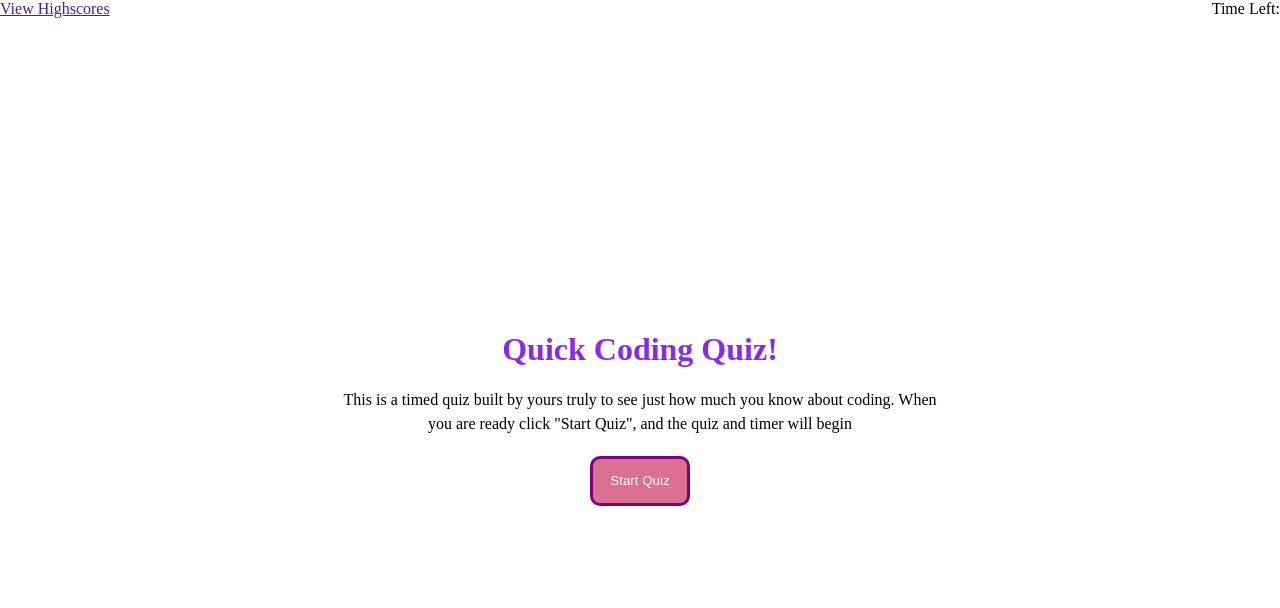
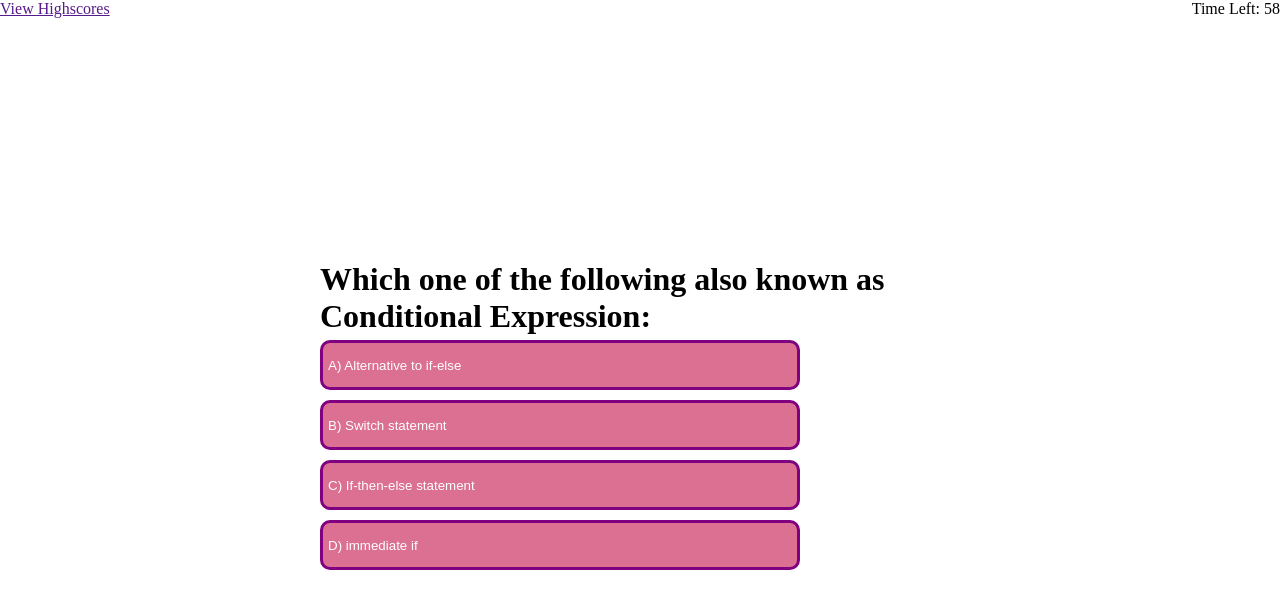
Before and after one commit to Tonkel/coding-quiz, a plain HTML site: page index.html in a window 1280 px wide. Both pictures are taken after a click on the button "Start Quiz". Drawn offline with Linux system fonts and the light colour scheme.

Commit message:
creates function to delete children, creates function to create a question slide when the start quiz button is pressed, customizes that newly created slide in css.

```diff
--- a/assets/css/style.css
+++ b/assets/css/style.css
@@ -44,3 +44,25 @@ header {
   color: white;
   border-radius: 10px;
 }
+
+#start-button:hover {
+  opacity: 0.5;
+}
+
+#slide-question {
+  text-align: start;
+}
+
+#slide-button {
+  align-self: flex-start;
+  margin-top: 5px;
+  margin-bottom: 5px;
+  padding-left: 5px;
+  width: 75%;
+  height: 50px;
+  border: 3px solid purple;
+  background-color: palevioletred;
+  color: white;
+  border-radius: 10px;
+  text-align: left;
+}
--- a/assets/js/script.js
+++ b/assets/js/script.js
@@ -4,8 +4,11 @@ var timerEl = document.querySelector("#timer");
 var contentEl = document.querySelector("#content");
 var startQuizEl = document.querySelector("#start-button");
 //Data
-var questionCard = 0;
+var correctAnswers = 0;
+var incorrectAnswers = 0;
+var questionNumber = 0;
 var timeLeft = 60;
+//save so can stop timer when required
 var stopTime;
 var objects = [
   (obj1 = {
@@ -33,8 +36,9 @@ var objects = [
 ];
 
 //Functions
+
 //create a function that generates a div with an h1, paragraph explaining what the quiz is, and a start quiz button
-function startQuiz() {
+function loadPage() {
   //create
   var headerEl = document.createElement("h1");
   //build
@@ -52,14 +56,89 @@ function startQuiz() {
   //now do the same with a button
   var buttonEl = document.createElement("button");
   buttonEl.setAttribute("id", "start-button");
+  buttonEl.setAttribute("type", "button");
   buttonEl.textContent = "Start Quiz";
   contentEl.appendChild(buttonEl);
 
-  console.log(objects[0]);
+  buttonEl.addEventListener("click", startQuiz);
 }
 
-//create a function that deletes the DOM elements that we just created, and a function that replaces them with newly created elements in quiz format, while adding 1 to the question card data, so we can iterate through the list of objects that represent each "slide"
-//User Interactions
+//function to start a timer
+function startTime() {
+  // Sets interval in variable
+  var timerInterval = setInterval(function () {
+    timeLeft--;
+    timerEl.textContent = "Time Left: " + timeLeft;
+
+    if (timeLeft === 0) {
+      // Stops execution of action at set interval
+      clearInterval(timerInterval);
+    }
+    console.log(timeLeft);
+  }, 1000);
+  return timerInterval;
+}
+
+//function to delete elements in content section
+function deleteChildren() {
+  while (contentEl.firstChild) {
+    contentEl.removeChild(contentEl.lastChild);
+  }
+}
+
+//function to create elements with content based on which question slide we are on
+function createSlide(questionNumber, questionInfo) {
+  //store question answer and explanation
+  var questionAnswer = questionInfo[questionNumber]["answer"];
+  var questionExplanation = questionInfo[questionNumber]["explanation"];
+
+  var headerEl = document.createElement("h1");
+  //create question
+  headerEl.textContent = questionInfo[questionNumber]["question"];
+  headerEl.setAttribute("id", "slide-question");
+  contentEl.appendChild(headerEl);
+
+  //create buttons
+  buttonA = document.createElement("button");
+  buttonA.textContent = "A) " + questionInfo[questionNumber]["a"];
+  buttonA.setAttribute("id", "slide-button");
+  contentEl.appendChild(buttonA);
+
+  buttonB = document.createElement("button");
+  buttonB.textContent = "B) " + questionInfo[questionNumber]["b"];
+  buttonB.setAttribute("id", "slide-button");
+  contentEl.appendChild(buttonB);
+
+  buttonC = document.createElement("button");
+  buttonC.textContent = "C) " + questionInfo[questionNumber]["c"];
+  buttonC.setAttribute("id", "slide-button");
+  contentEl.appendChild(buttonC);
+
+  buttonD = document.createElement("button");
+  buttonD.textContent = "D) " + questionInfo[questionNumber]["d"];
+  buttonD.setAttribute("id", "slide-button");
+  contentEl.appendChild(buttonD);
+
+  //if user clicks correct answer, display congradulatory message under buttons
+
+  //adds 1 to slide counter
+  questionNumber++;
+
+  //if questionnumber === objects.length build highscore page
+}
+
+function startQuiz() {
+  //start timer and store interval for later
+  stopTime = startTime();
+
+  //delete elements
+  deleteChildren();
+
+  //create new slide
+  createSlide(questionNumber, objects);
+}
+//create a function that starts the timer countdown, deletes the DOM elements that we just created, and a function that replaces them with newly created elements in quiz format, while adding 1 to the question card data, so we can iterate through the list of objects that represent each "slide"
 
 //Initialization
-startQuiz();
+loadPage();
+//User Interactions
--- a/index.html
+++ b/index.html
@@ -9,7 +9,7 @@
   <body>
     <header>
       <p id="highscore-btn"><a href="">View Highscores</a></p>
-      <p id="timer">Time Left:</p>
+      <p id="timer">Time Left: 60</p>
     </header>
 
     <main class="card">
```
